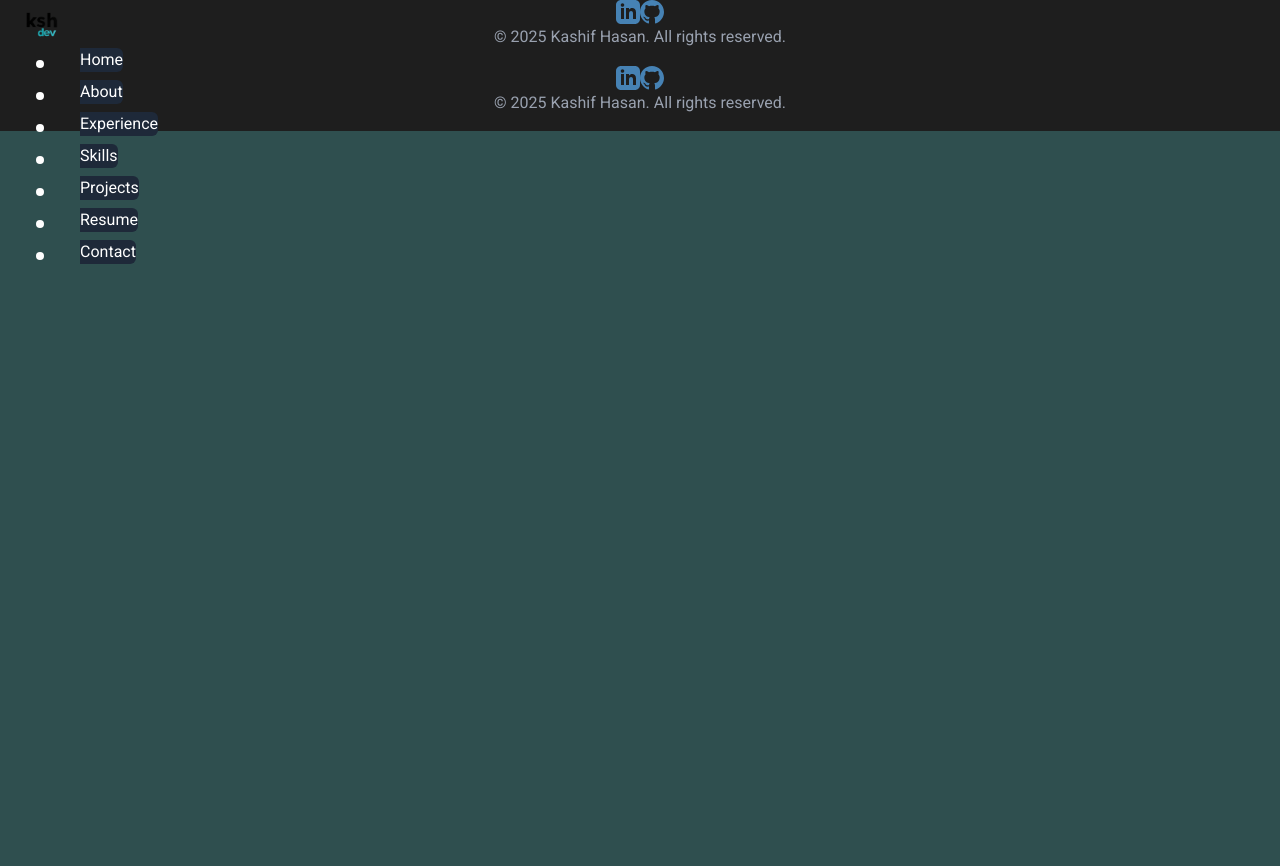
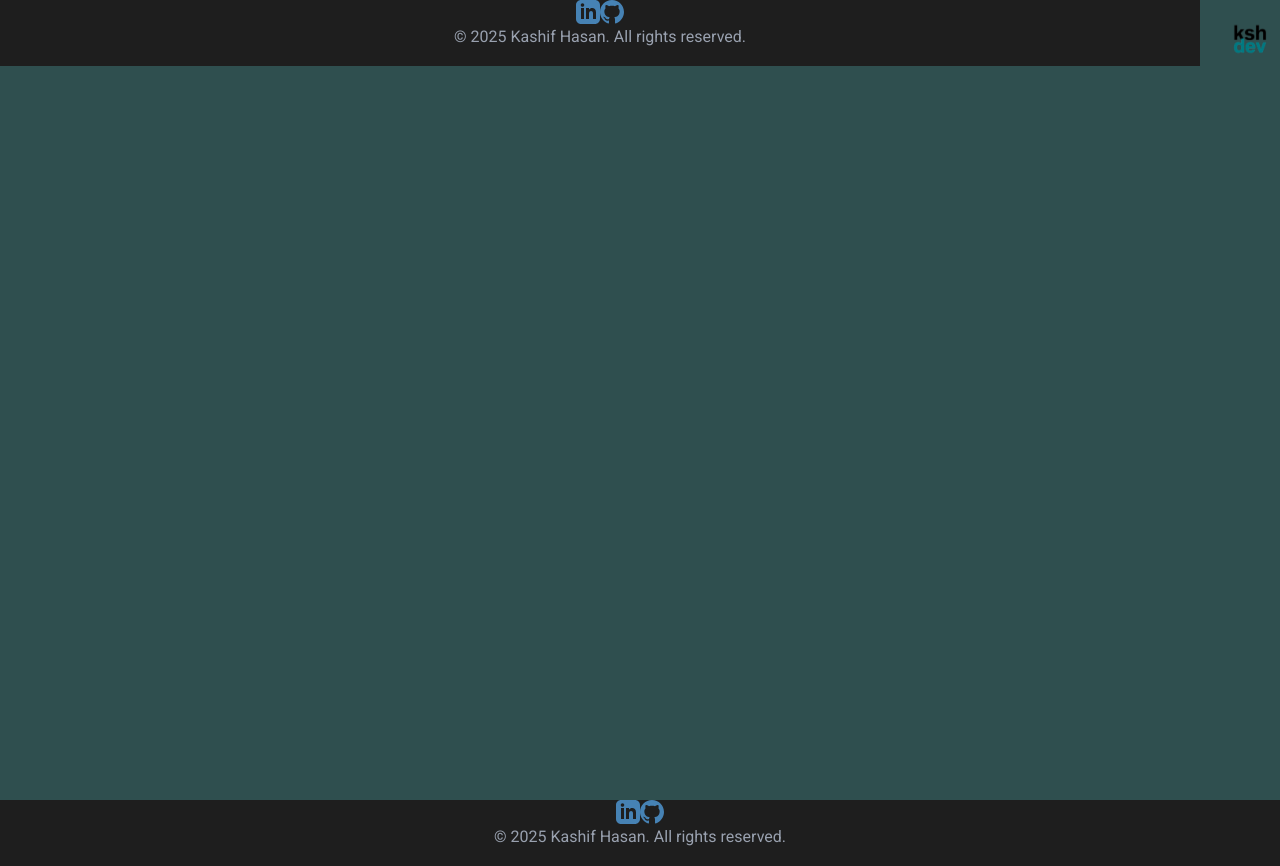
Before and after one commit to callmealias/callmealias.github.io, a Next.js app: page /components/Footer in a window 1280 px wide. Before the commit the page ends 800 px from the top, so only its background shows below. Built offline with nearby package versions, Linux system fonts and the light colour scheme.

Commit message:
navbar updates

```diff
--- a/components/Footer.js
+++ b/components/Footer.js
@@ -14,7 +14,7 @@ export default function Footer() {
         >
           <div className="flex space-x-6 mb-6">
             <a
-              href="https://www.linkedin.com/in/kashif-hasan"
+              href="https://www.linkedin.com/in/kashif-hasan-473a811/"
               target="_blank"
               rel="noopener noreferrer"
               className="text-[#D3D3D3] hover:text-[#4682B4] transition-all duration-300"
--- a/components/Layout.js
+++ b/components/Layout.js
@@ -12,8 +12,10 @@ export default function Layout({ children }) {
         <meta name="keywords" content="senior software engineer, cloud architect, AI consultant, software consultant, system architecture, distributed computing" />
         <link rel="icon" href="/favicon.ico" />
       </Head>
-      <Navbar />
-      <main>{children}</main>
+      <div className="grid-container">
+        <Navbar />
+        <main>{children}</main>
+      </div>
       <Footer />
     </>
   );
--- a/components/Navbar.js
+++ b/components/Navbar.js
@@ -1,112 +1,72 @@
 import { useState, useEffect } from 'react';
-import { motion, AnimatePresence } from 'framer-motion';
 import Link from 'next/link';
 import Image from 'next/image';
+import styles from './navbar.module.css';
 
 export default function Navbar() {
   const [scrolled, setScrolled] = useState(false);
   const [isExpanded, setIsExpanded] = useState(false);
-  const [hoveredItem, setHoveredItem] = useState(null);
+  const [isRocking, setIsRocking] = useState(false);
 
-  // Handle scroll to change navbar background
   useEffect(() => {
     const handleScroll = () => {
-      if (window.scrollY > 20) {
-        setScrolled(true);
-      } else {
-        setScrolled(false);
-      }
+      setScrolled(window.scrollY > 20);
     };
-
     window.addEventListener('scroll', handleScroll);
     return () => window.removeEventListener('scroll', handleScroll);
   }, []);
 
+  const handleLogoClick = () => {
+    setIsRocking(true);
+    setIsExpanded(true); // Expand on click
+    setTimeout(() => setIsRocking(false), 1000);
+  };
+
+  const handleLogoHover = () => {
+    setIsExpanded(true);
+    if (!isRocking) {
+      setIsRocking(true);
+      setTimeout(() => setIsRocking(false), 1000);
+    }
+  };
+
+  const handleLogoLeave = () => {
+    setIsExpanded(false);
+  };
+
   const navItems = ['home', 'about', 'experience', 'skills', 'projects', 'resume', 'contact'];
 
   return (
+    <nav className={`${styles.navbar} ${scrolled ? styles.scrolled : ''}`}>
+      <div className={styles.logoContainer}>
         <div
-      className="fixed left-0 top-0 h-full z-50 bg-transparent transition-all duration-300 ease-in-out w-20"
-      onMouseEnter={() => setIsExpanded(true)}
-      onMouseLeave={() => setIsExpanded(false)}
-    >
-      <div className="flex flex-col h-full justify-between py-6 overflow-visible">
-        {/* Logo / Brand */}
-        <div className="flex justify-center items-center mb-8">
-          <motion.div
-            className="relative w-12 h-12"
-            animate={isExpanded ? { rotate: 360 } : { rotate: 0 }}
-            transition={{ duration: 0.8, ease: "easeInOut" }}
+          className={`${styles.logo} ${isRocking ? styles.rockAnimation : ''}`}
+          onClick={handleLogoClick}
+          onMouseEnter={handleLogoHover}
+          onMouseLeave={handleLogoLeave}
         >
           <Image
-              src="/ksh-dev-logo.png"
+            src="/ksh-dev-new.png"
             alt="KSH Dev"
-              layout="fill"
-              objectFit="contain"
-              className="cursor-pointer"
+            width={40}
+            height={40}
+            className="object-contain"
+            priority
           />
-          </motion.div>
+        </div>
       </div>
 
-        {/* Navigation Links - Vertical */}
-        <nav className="flex flex-col space-y-6 flex-grow">
-          {navItems.map((item, index) => (
-            <div key={item} className="relative h-8">
-              {/* Link with a clickable area but invisible */}
+      <div className={`${styles.menu} ${isExpanded ? styles.expanded : ''}`}>
+        {navItems.map((item) => (
           <Link
+            key={item}
             href={`/#${item}`}
-                className="absolute inset-0 z-20 cursor-pointer"
-                onMouseEnter={() => setHoveredItem(item)}
-                onMouseLeave={() => setHoveredItem(null)}
+            className={styles.navItem}
           >
-                <span className="sr-only">{item}</span>
+            {item.charAt(0).toUpperCase() + item.slice(1)}
           </Link>
-
-              {/* Visual cue for link (small dot) */}
-              <div className="w-2 h-2 bg-white rounded-full absolute left-1/2 top-1/2 transform -translate-x-1/2 -translate-y-1/2"></div>
-
-              {/* Text that appears on hover */}
-              <AnimatePresence>
-                {isExpanded && (
-                  <motion.div
-                    initial={{ opacity: 0, x: 20 }}
-                    animate={{ opacity: 1, x: 0 }}
-                    exit={{ opacity: 0, x: 20 }}
-                    transition={{
-                      duration: 0.3,
-                      delay: index * 0.1 // Staggered delay for top-to-bottom effect
-                    }}
-                    className="absolute left-20 top-0 bg-gray-800 px-4 py-2 rounded-r-md whitespace-nowrap z-10 pointer-events-none"
-                  >
-                    <div className="flex text-white">
-                      {(item.charAt(0).toUpperCase() + item.slice(1)).split('').map((char, idx) => (
-                        <motion.span
-                          key={idx}
-                          initial={{ y: 0 }}
-                          animate={hoveredItem === item ? { y: [-5, 0] } : { y: 0 }}
-                          transition={{
-                            duration: 0.3,
-                            type: "spring",
-                            stiffness: 300,
-                            damping: 10,
-                            delay: idx * 0.05
-                          }}
-                          className="inline-block"
-                        >
-                          {char}
-                        </motion.span>
         ))}
       </div>
-                  </motion.div>
-                )}
-              </AnimatePresence>
-            </div>
-          ))}
     </nav>
-
-        {/* Extra space at bottom for better balance */}
-        <div className="h-12"></div>
-      </div>
-    </div>
   );
 }
--- /dev/null
+++ b/components/navbar.module.css
@@ -0,0 +1,165 @@
+.navbar {
+    grid-area: navbar;
+    display: grid;
+    grid-template-rows: auto 1fr;
+    transition: background-color 0.3s ease-in-out;
+  }
+
+  .scrolled {
+    background-color: rgba(17, 24, 39, 0.8); /* gray-900 with opacity */
+  }
+
+  .logoContainer {
+    padding: 0.5rem 0;
+    display: flex;
+    justify-content: center;
+  }
+
+  .logo {
+    width: 40px;
+    height: 40px;
+    cursor: pointer;
+  }
+
+  .rockAnimation {
+    animation: rock 1s ease-in-out;
+  }
+
+  @keyframes rock {
+    0% { transform: rotate(0deg); }
+    25% { transform: rotate(10deg); }
+    75% { transform: rotate(-10deg); }
+    100% { transform: rotate(0deg); }
+  }
+
+  .menu {
+    display: grid;
+    gap: 0.5rem;
+    transform: translateX(100%); /* Hidden offscreen by default */
+    opacity: 0;
+    transition: transform 1s ease-in-out, opacity 0.3s ease-in-out;
+  }
+
+  .expanded {
+    transform: translateX(0); /* Slide in when expanded */
+    opacity: 1;
+  }
+
+  .navItem {
+    color: white;
+    font-size: 0.875rem;
+    font-weight: 500;
+    text-decoration: none;
+  }
+
+  .navItem:hover {
+    background-color: #374151; /* gray-700 */
+  }
+
+  /* Mobile (≤ 639px) */
+  @media (max-width: 639px) {
+    .navbar {
+      width: 100%;
+      height: auto;
+      position: sticky;
+      top: 0;
+      grid-template-columns: auto 1fr; /* Logo + space */
+      grid-template-rows: auto;
+      grid-template-areas: "logo menu";
+      padding: 0 1rem;
+      align-items: center;
+    }
+
+    .logoContainer {
+      grid-area: logo;
+    }
+
+    .menu {
+      grid-area: menu;
+      position: absolute;
+      top: 100%;
+      left: 0;
+      width: 100%;
+      background-color: rgba(17, 24, 39, 0.95);
+      padding: 1rem;
+      transform: translateX(100%); /* Offscreen to the right */
+      opacity: 0;
+    }
+
+    .expanded {
+      transform: translateX(0);
+      opacity: 1;
+    }
+
+    .navItem {
+      padding: 0.5rem 1rem;
+      text-align: left;
+      border-radius: 0.5rem;
+    }
+  }
+
+  /* Narrow (640px - 1023px) */
+  @media (min-width: 640px) and (max-width: 1023px) {
+    .navbar {
+      width: 120px;
+      height: 100vh;
+      position: fixed;
+      right: 0;
+      top: 0;
+      grid-template-rows: auto 1fr;
+    }
+
+    .logoContainer {
+      padding: 1.5rem 0;
+    }
+
+    .menu {
+      padding-right: 0.75rem;
+      transform: translateX(120px); /* Offscreen by its width */
+      opacity: 0;
+    }
+
+    .expanded {
+      transform: translateX(0);
+      opacity: 1;
+    }
+
+    .navItem {
+      padding: 0.5rem 0.75rem;
+      text-align: right;
+      border-radius: 0.5rem 0 0 0.5rem;
+    }
+  }
+
+  /* Wide (≥ 1024px) */
+  @media (min-width: 1024px) {
+    .navbar {
+      width: 80px;
+      height: 100vh;
+      position: fixed;
+      right: 0;
+      top: 0;
+      grid-template-rows: auto 1fr;
+    }
+
+    .logoContainer {
+      padding: 1.5rem 0;
+    }
+
+    .menu {
+      padding-right: 0.5rem;
+      transform: translateX(80px); /* Offscreen by its width */
+      opacity: 0;
+    }
+
+    .expanded {
+      transform: translateX(0);
+      opacity: 1;
+    }
+
+    .navItem {
+      padding: 0.25rem 0.75rem;
+      text-align: right;
+      border-radius: 0.5rem 0 0 0.5rem;
+    }
+  }
--- a/pages/components/Footer.js
+++ b/pages/components/Footer.js
@@ -14,7 +14,7 @@ export default function Footer() {
         >
           <div className="flex space-x-6 mb-6">
             <a
-              href="https://www.linkedin.com/in/kashif-hasan"
+              href="https://www.linkedin.com/in/kashif-hasan-473a811/"
               target="_blank"
               rel="noopener noreferrer"
               className="text-[#D3D3D3] hover:text-[#4682B4] transition-all duration-300"
--- a/pages/components/Navbar.js
+++ b/pages/components/Navbar.js
@@ -1,95 +1,72 @@
 import { useState, useEffect } from 'react';
-import { motion } from 'framer-motion';
 import Link from 'next/link';
+import Image from 'next/image';
+import styles from './navbar.module.css';
 
 export default function Navbar() {
   const [scrolled, setScrolled] = useState(false);
-  const [menuOpen, setMenuOpen] = useState(false);
+  const [isExpanded, setIsExpanded] = useState(false);
+  const [isRocking, setIsRocking] = useState(false);
 
-  // Handle scroll to change navbar background
   useEffect(() => {
     const handleScroll = () => {
-      if (window.scrollY > 20) {
-        setScrolled(true);
-      } else {
-        setScrolled(false);
-      }
+      setScrolled(window.scrollY > 20);
     };
-
     window.addEventListener('scroll', handleScroll);
     return () => window.removeEventListener('scroll', handleScroll);
   }, []);
 
+  const handleLogoClick = () => {
+    setIsRocking(true);
+    setIsExpanded(true); // Expand on click
+    setTimeout(() => setIsRocking(false), 1000);
+  };
+
+  const handleLogoHover = () => {
+    setIsExpanded(true);
+    if (!isRocking) {
+      setIsRocking(true);
+      setTimeout(() => setIsRocking(false), 1000);
+    }
+  };
+
+  const handleLogoLeave = () => {
+    setIsExpanded(false);
+  };
+
+  const navItems = ['home', 'about', 'experience', 'skills', 'projects', 'resume', 'contact'];
+
   return (
-    <motion.header
-      className={`fixed top-0 left-0 w-full z-50 ${
-        scrolled ? 'bg-gray-900/90 backdrop-blur-md' : 'bg-transparent'
-      } transition-all duration-300`}
-      initial={{ y: -100 }}
-      animate={{ y: 0 }}
-      transition={{ duration: 0.5 }}
+    <nav className={`${styles.navbar} ${scrolled ? styles.scrolled : ''}`}>
+      <div className={styles.logoContainer}>
+        <div
+          className={`${styles.logo} ${isRocking ? styles.rockAnimation : ''}`}
+          onClick={handleLogoClick}
+          onMouseEnter={handleLogoHover}
+          onMouseLeave={handleLogoLeave}
         >
-      <div className="max-w-7xl mx-auto px-4 sm:px-6 lg:px-8">
-        <div className="flex items-center justify-between h-16">
-          {/* Logo / Name */}
-          <Link href="/#home" className="text-xl font-bold text-white hover:text-blue-400 transition-colors">
-            Kashif Hasan
-          </Link>
-
-          {/* Hamburger Menu for Mobile */}
-          <div className="md:hidden">
-            <button
-              onClick={() => setMenuOpen(!menuOpen)}
-              className="text-white hover:text-blue-400 focus:outline-none"
-              aria-label="Toggle menu"
-            >
-              <svg
-                className="h-6 w-6"
-                fill="none"
-                stroke="currentColor"
-                viewBox="0 0 24 24"
-                xmlns="http://www.w3.org/2000/svg"
-              >
-                {menuOpen ? (
-                  <path
-                    strokeLinecap="round"
-                    strokeLinejoin="round"
-                    strokeWidth="2"
-                    d="M6 18L18 6M6 6l12 12"
+          <Image
+            src="/ksh-dev-new.png"
+            alt="KSH Dev"
+            width={40}
+            height={40}
+            className="object-contain"
+            priority
           />
-                ) : (
-                  <path
-                    strokeLinecap="round"
-                    strokeLinejoin="round"
-                    strokeWidth="2"
-                    d="M4 6h16M4 12h16m-7 6h7"
-                  />
-                )}
-              </svg>
-            </button>
+        </div>
       </div>
 
-          {/* Navigation Links */}
-          <nav
-            className={`
-              ${menuOpen ? 'block' : 'hidden'}
-              md:flex md:items-center md:space-x-6
-              absolute md:static top-16 left-0 w-full md:w-auto bg-gray-900 md:bg-transparent p-4 md:p-0
-            `}
-          >
-            {['home', 'about me', 'experience', 'skills', 'projects', 'resume', 'contact'].map((item) => (
+      <div className={`${styles.menu} ${isExpanded ? styles.expanded : ''}`}>
+        {navItems.map((item) => (
           <Link
             key={item}
             href={`/#${item}`}
-                className="block md:inline-block text-white hover:text-blue-400 transition-colors py-2 md:py-0"
-                onClick={() => setMenuOpen(false)}
+            className={styles.navItem}
           >
             {item.charAt(0).toUpperCase() + item.slice(1)}
           </Link>
         ))}
+      </div>
     </nav>
-        </div>
-      </div>
-    </motion.header>
   );
 }
--- a/styles/globals.css
+++ b/styles/globals.css
@@ -1,5 +1,38 @@
 /* styles/globals.css */
 @import "tailwindcss";
+
+.grid-container {
+  display: grid;
+  grid-template-columns: 1fr; /* Mobile: single column */
+  grid-template-rows: auto 1fr; /* Navbar, then main */
+  grid-template-areas:
+    "navbar"
+    "main";
+  min-height: 100vh;
+}
+
+.main-content {
+  grid-area: main;
+}
+
+/* Narrow layout (640px - 1023px) */
+@media (min-width: 640px) and (max-width: 1023px) {
+  .grid-container {
+    grid-template-columns: 1fr 120px; /* Main + wider navbar */
+    grid-template-areas:
+      "main navbar";
+  }
+}
+
+/* Wide layout (1024px and up) */
+@media (min-width: 1024px) {
+  .grid-container {
+    grid-template-columns: 1fr 80px; /* Main + narrow navbar */
+    grid-template-areas:
+      "main navbar";
+  }
+}
+
 
 :root {
   --dark-slate-gray: #2F4F4F;
```
Also changed, not shown: components/Hero.js (+4 -3 lines), public/ksh-dev-new.png (added). Lines whose indentation alone changed are shown as unchanged.
